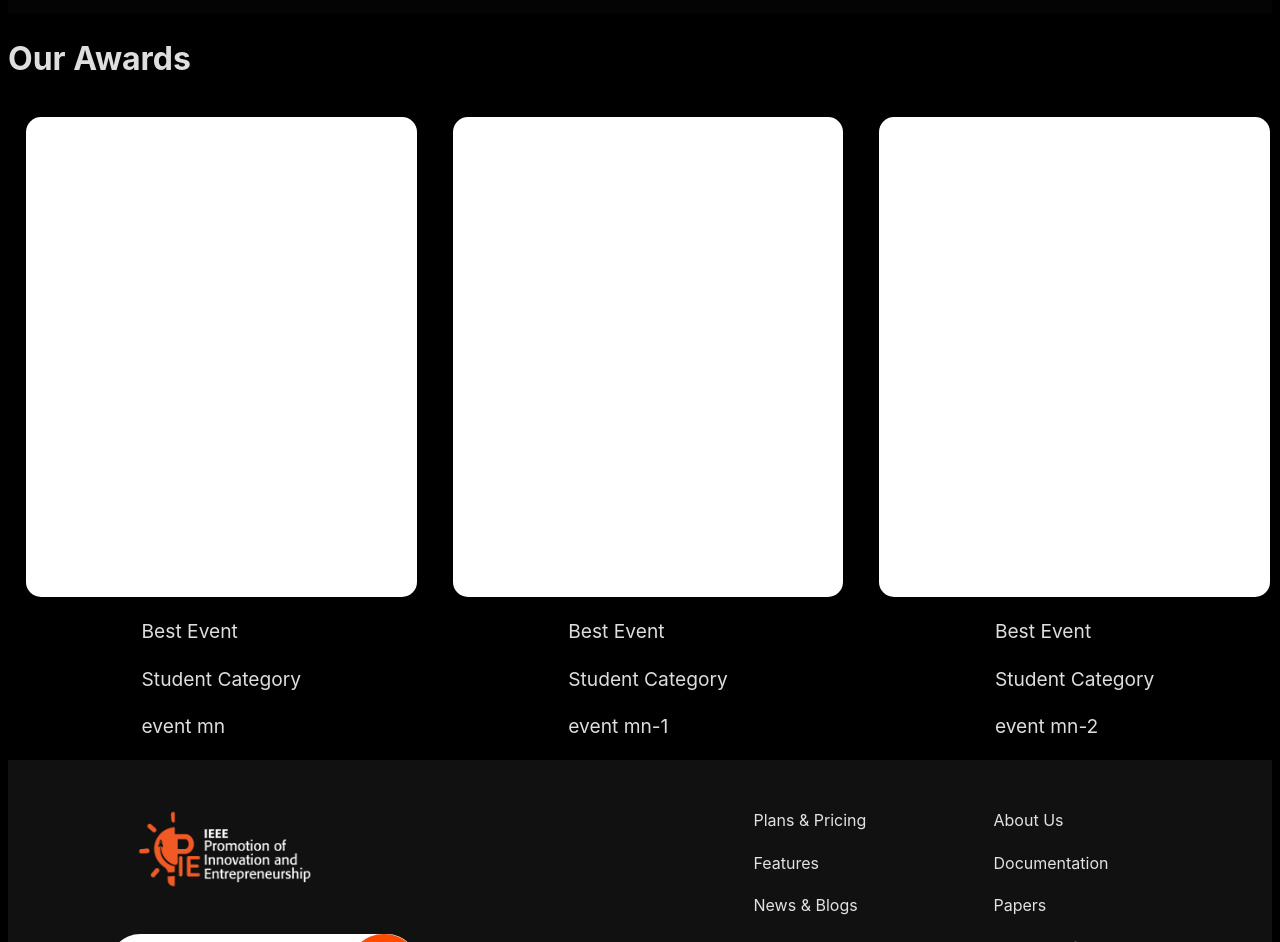
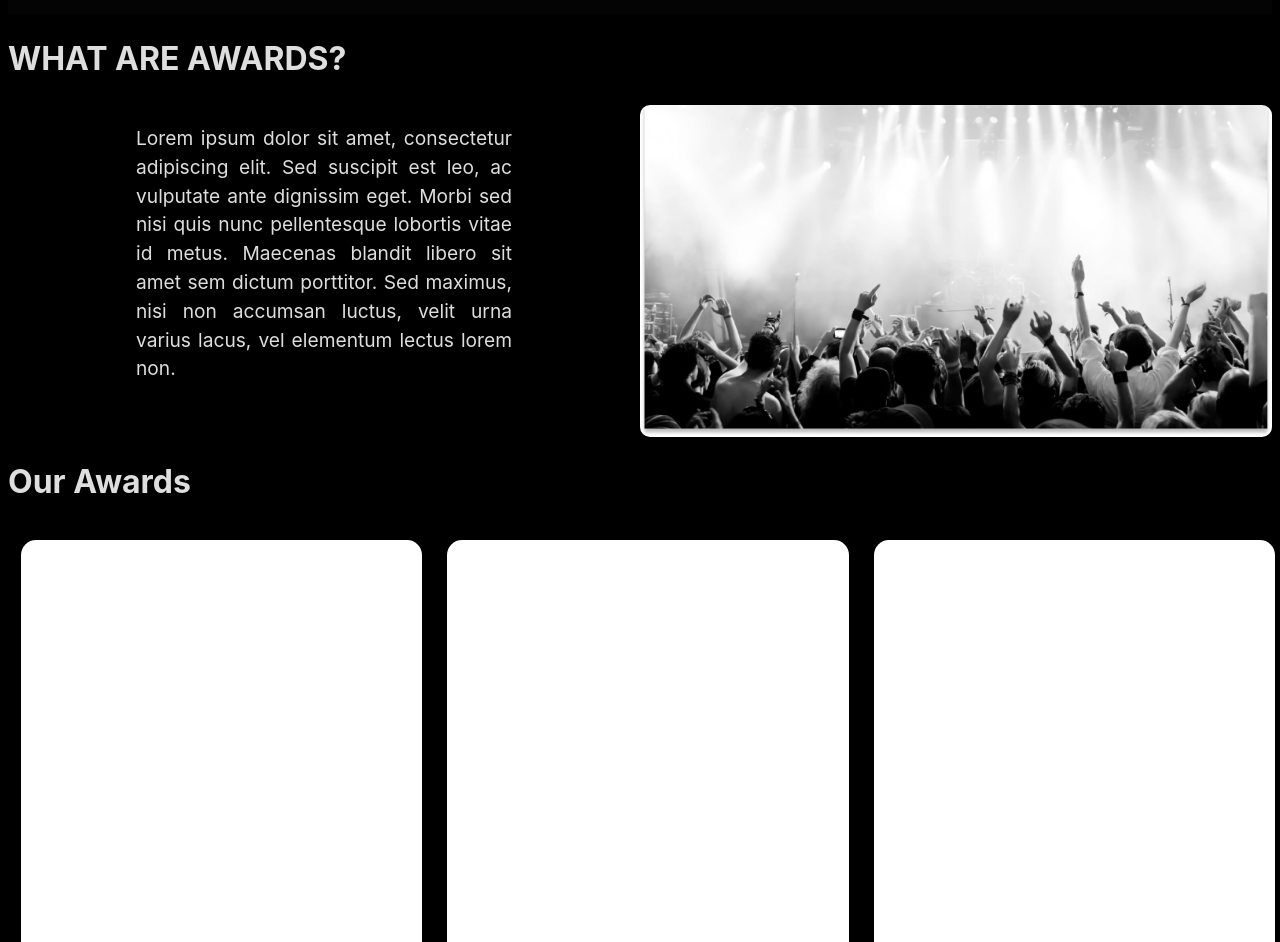
Before and after one commit to Codesandmore/PIE_2024, a React (Vite) app: page /awards in a window 1280 px wide. Shown: the part 70-1012 px from the top of the page. Built offline with nearby package versions, Linux system fonts and the light colour scheme.

Commit message:
awards refactoring

```diff
--- /dev/null
+++ b/pages/Awards/awardBottom.jsx
@@ -0,0 +1,36 @@
+import { awards } from "../../Data/awards";
+import Card from "../../components/card";
+
+const AwardBottom = () => {
+  const generateCards = () =>
+    awards.map((item) => (
+      <div>
+        <Card />
+        <p>{item.title}</p>
+        <p> ({item.category}) </p>
+        <p>{item.name}</p>
+      </div>
+    ));
+
+  return (
+    <>
+      <h1>Our Awards</h1>
+      <div
+        style={{
+          display: "flex",
+          justifyContent:
+            window.innerHeight > window.innerWidth
+              ? "flex-start"
+              : "space-around",
+          width: "100vw",
+          alignItems: "center",
+          overflowX: "scroll",
+        }}
+      >
+        {generateCards()}
+      </div>
+    </>
+  );
+};
+
+export default AwardBottom;
--- a/pages/Awards/awards.jsx
+++ b/pages/Awards/awards.jsx
@@ -1,33 +1,11 @@
-import { awards } from "../../Data/awards";
-import Card from "../../components/card";
+import AwardBottom from "./awardBottom";
+import AwardTop from "./awardsTop";
 
 const Awards = () => {
-  const generateCards = () =>
-    awards.map((item) => (
-      <div>
-        <Card />
-        <p>{item.title}</p>
-        <p>{item.category}</p>
-        <p>{item.name}</p>
-      </div>
-    ));
   return (
     <>
-      <h1>Our Awards</h1>
-      <div
-        style={{
-          display: "flex",
-          justifyContent:
-            window.innerHeight > window.innerWidth
-              ? "flex-start"
-              : "space-around",
-          width: "100vw",
-          alignItems: "center",
-          overflowX: "scroll",
-        }}
-      >
-        {generateCards()}
-      </div>
+      <AwardTop />
+      <AwardBottom />;
     </>
   );
 };
--- /dev/null
+++ b/pages/Awards/awardsTop.jsx
@@ -0,0 +1,23 @@
+const AwardTop = () => {
+  return (
+    <>
+      <h1>WHAT ARE AWARDS?</h1>
+      <div style={{ display: "flex" }}>
+        <p>
+          Lorem ipsum dolor sit amet, consectetur adipiscing elit. Sed suscipit
+          est leo, ac vulputate ante dignissim eget. Morbi sed nisi quis nunc
+          pellentesque lobortis vitae id metus. Maecenas blandit libero sit amet
+          sem dictum porttitor. Sed maximus, nisi non accumsan luctus, velit
+          urna varius lacus, vel elementum lectus lorem non.
+        </p>
+        <img
+          src="/images/aboutpic.jpg"
+          alt="Who We Are"
+          style={{ width: "50%", borderRadius: "10px" }}
+        />
+      </div>
+    </>
+  );
+};
+
+export default AwardTop;
```
